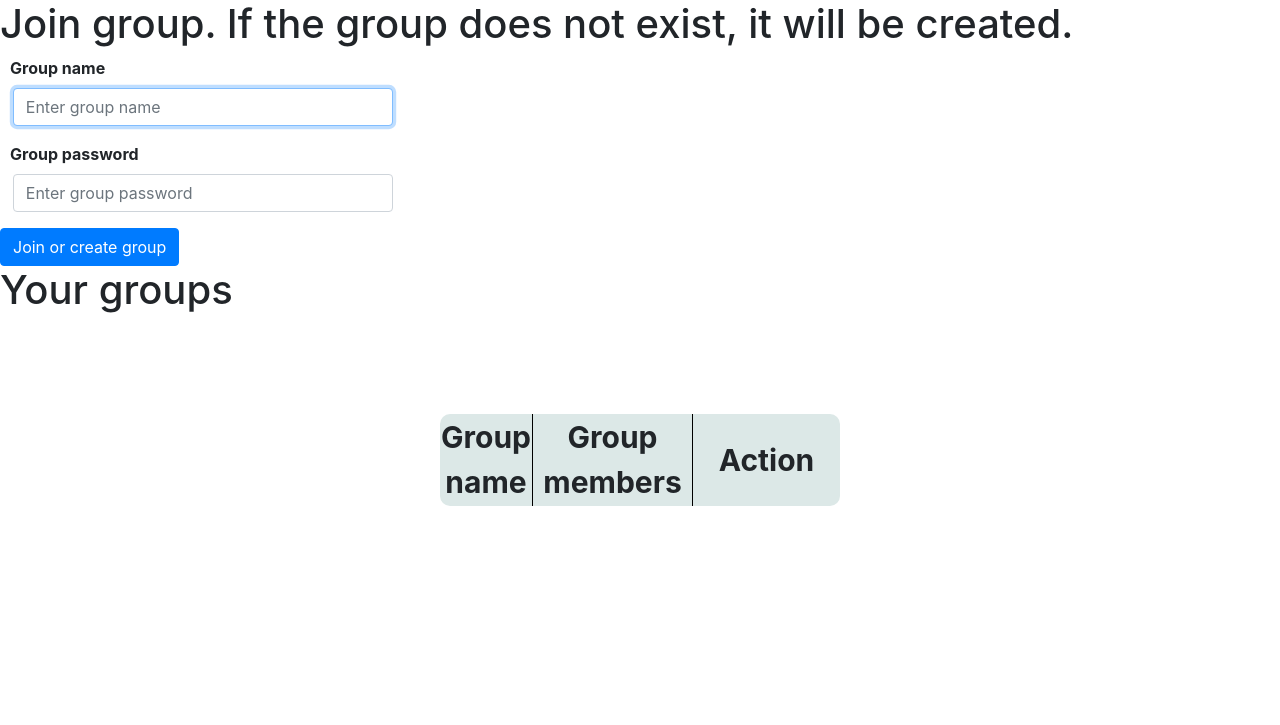
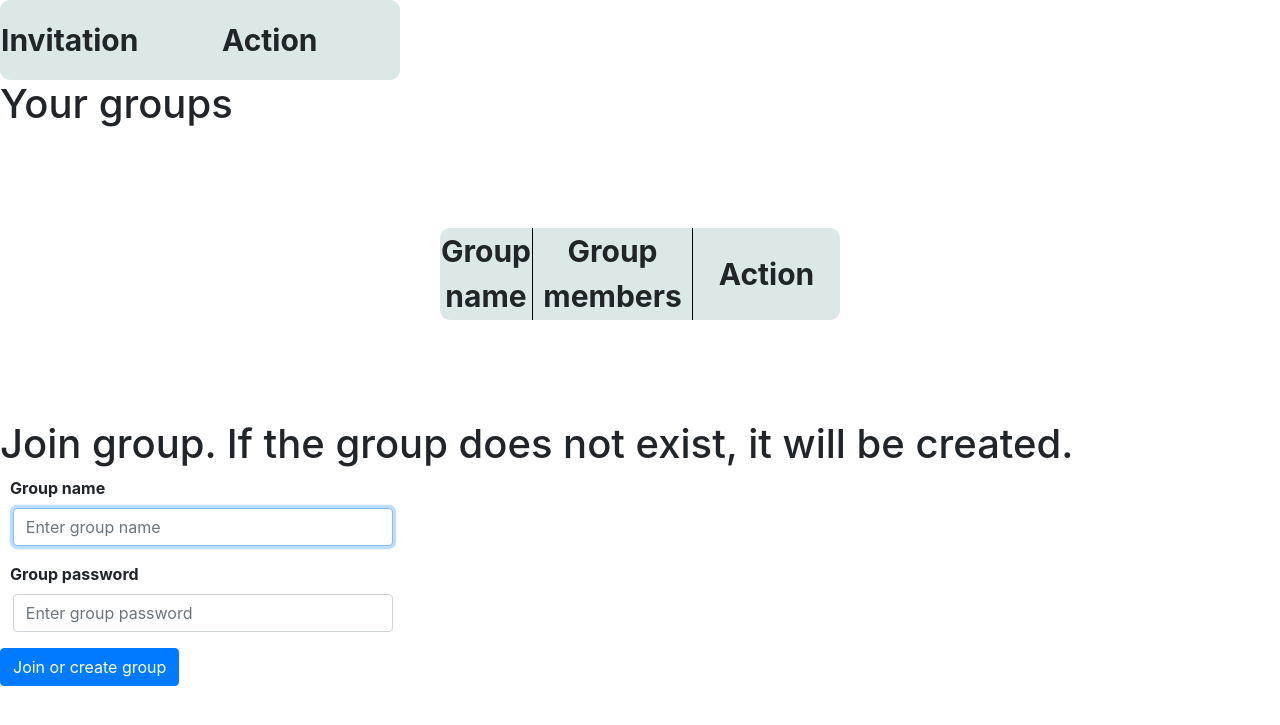
Before and after one commit to Zack-Xu-0419/progress-check-system, a Flask app: template templates/group.html in a window 1280 px wide. Shown: the part 40-765 px from the top of the page. Run offline with Flask 2, Linux system fonts and the light colour scheme; the template is opened without the code that fills it, so the values that code supplies are empty; some libraries are stand-ins or nearby versions.

Commit message:
Added Group Invitations

```diff
--- a/app.py
+++ b/app.py
@@ -120,6 +120,11 @@ def search():
 @search_logout
 def group():
     if request.method == "GET":
+        # Test invitation Data [inviter, group name]:
+        testData = [["Jarvis", "The Avengers"], ["Zack", "The Vagabond"]]
+        session["invitations"] = testData
+        print(session["invitations"])
+
         return render_template("group.html")
     if request.method == "POST" and request.is_json:
         result = sqliteGet("SELECT * FROM groups WHERE name = ?", (request.json["name"],))
@@ -141,6 +146,7 @@ def group():
     sqliteQuery("UPDATE groups SET members = ? WHERE name = ?", (repr(members), request.form["leave"]))
     session["groups"] = [i for i in session["groups"] if i[0] != request.form["leave"]]
     session.modified = True
+
     return render_template("group.html")
     # What if the group has no members left?
 
--- a/templates/group.html
+++ b/templates/group.html
@@ -6,11 +6,16 @@ Group Management
 
 {% block style %}
 <style>
-    #group-table {
+    #group-table,
+    #invite-table
+    {
         background-color: #dce8e7;
         border-radius: 10px;
         width: 90vw;
         max-width: 400px;
+    }
+
+    #group-table{
         margin: 100px auto;
     }
 
@@ -27,6 +32,10 @@ Group Management
 
     .left-column {
         border-right: 1px solid black;
+    }
+
+    .th-invite{
+        max-width: 380px;
     }
 </style>
 {% endblock %}
@@ -70,20 +79,25 @@ Group Management
 {% endblock %}
 
 {% block main %}
-<h1>Join group. If the group does not exist, it will be created.</h1>
-<form id="group-form">
-    <div class="form-group">
-        <label for="name">Group name</label>
-        <input autofocus required type="text" class="form-control" name="name" id="name" placeholder="Enter group name">
-    </div>
-    <div class="form-group">
-        <label for="password">Group password</label>
-        <input required type="password" class="form-control" name="password" id="password"
-            placeholder="Enter group password">
-    </div>
-    <button type="submit" name="submit" value="submit" id="submit-btn" class="btn btn-primary">Join or create
-        group</button>
-</form>
+<table id="invite-table">
+    <thead>
+        <th class="th-invite" style="width: 30%">Invitation</th>
+        <th class="th-invite">Action</th>
+    </thead>
+    <tbody>
+    {% for invitation in session["invitations"] %}
+        <tr>
+            <td>
+                {{invitation[0]}} invited you to {{invitation[1]}}
+            </td>
+            <td>
+                <button name="accept" value="{{invitation[1]}}">Accept</button>
+                <button name="reject" value="{{invitation[1]}}">Reject</button>
+            </td>
+        </tr>
+    {% endfor %}
+    </tbody>
+</table>
 <h1>Your groups</h1>
 <table id="group-table">
     <thead>
@@ -118,4 +132,18 @@ Group Management
         </form>
     </tbody>
 </table>
+<h1>Join group. If the group does not exist, it will be created.</h1>
+<form id="group-form">
+    <div class="form-group">
+        <label for="name">Group name</label>
+        <input autofocus required type="text" class="form-control" name="name" id="name" placeholder="Enter group name">
+    </div>
+    <div class="form-group">
+        <label for="password">Group password</label>
+        <input required type="password" class="form-control" name="password" id="password"
+            placeholder="Enter group password">
+    </div>
+    <button type="submit" name="submit" value="submit" id="submit-btn" class="btn btn-primary">Join or create
+        group</button>
+</form>
 {% endblock %}
--- a/templates/settings.html
+++ b/templates/settings.html
@@ -13,5 +13,6 @@ Account Settings
     <input type="checkbox" name="private" id="private">
     {% endif %}
     <button name="button" value="update" type="submit" id="submit-btn">Update settings</button>
+    <button name="button" value="delete" type="submit" id="submit-btn">Delete Account</button>
 </form>
 {% endblock %}
```
Also changed, not shown: static/base.css (line endings or trailing spaces).
